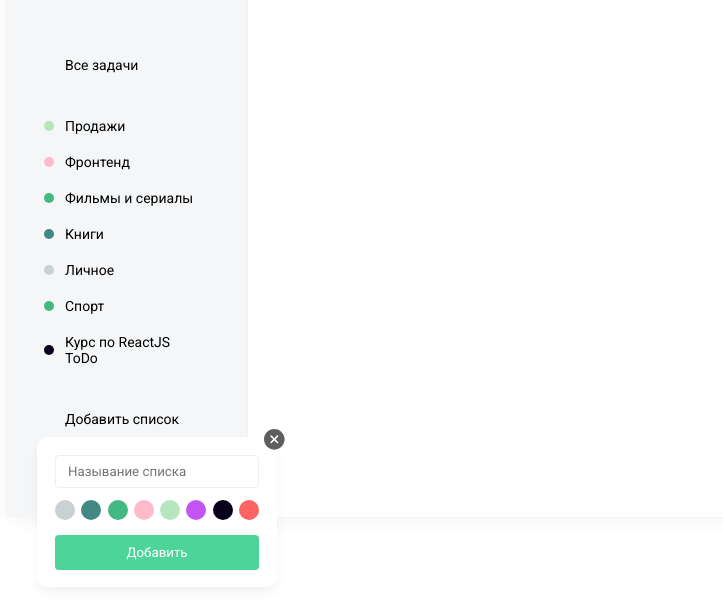
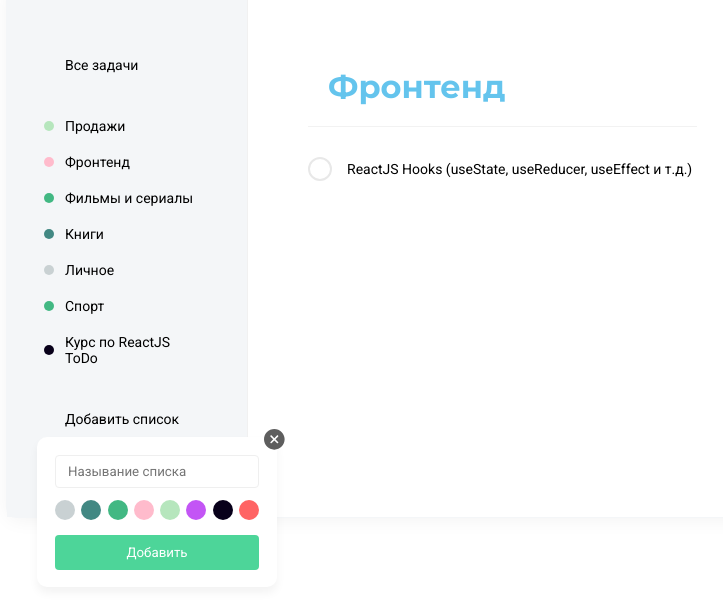
Before and after one commit to isamidinovas/Todo-ReactJS, a React (Create React App) app: page / in a window 1280 px wide. Shown: the part 148-756 px from the top of the page, without its empty margins (258-981 px from the left). Built offline with nearby package versions, Linux system fonts and the light colour scheme.

Commit message:
added round checkbox(3 lesson)

```diff
--- a/public/index.html
+++ b/public/index.html
@@ -28,6 +28,10 @@
     <link rel="preconnect" href="https://fonts.googleapis.com">
 <link rel="preconnect" href="https://fonts.gstatic.com" crossorigin>
 <link href="https://fonts.googleapis.com/css2?family=Roboto:wght@100;400;500&display=swap" rel="stylesheet">
+
+<link rel="preconnect" href="https://fonts.googleapis.com">
+<link rel="preconnect" href="https://fonts.gstatic.com" crossorigin>
+<link href="https://fonts.googleapis.com/css2?family=Montserrat:wght@700&family=Roboto:wght@100;400;500&display=swap" rel="stylesheet">
     <title>React App</title>
   </head>
   <body>
--- a/src/App.js
+++ b/src/App.js
@@ -3,7 +3,8 @@
 import List from "./components/List"
 import AddButtonList from './components/AddList/index'
 import DB from './assets/db.json'
-
+import Tasks from './components/Tasks'
+import listSvg from './assets/img/list.svg'
 function App(){
   const [lists, setLists]=useState(
     DB.lists.map(item =>{
@@ -38,7 +39,9 @@
 <List items={lists} onRemove={()=>(alert(1))} isRemovable/>
       <AddButtonList onAdd={onAddList} colors={DB.colors}/>
           </div>
-          <div className="todo_tasks"></div>
+          <div className="todo__tasks">
+            <Tasks/>
+          </div>
       </div>
    );
   }
--- a/src/assets/db.json
+++ b/src/assets/db.json
@@ -41,13 +41,13 @@
         "id": 1,
         "listId": 2,
         "text": "Изучить JavaScript",
-        "completed": true
+        "completed": false
       },
       {
         "id": 2,
         "listId": 2,
         "text": "Изучить паттерны проектирования",
-        "completed": false
+        "completed": true
       },
       {
         "id": 3,
--- /dev/null
+++ b/src/components/Tasks/Tasks.scss
@@ -0,0 +1,87 @@
+.tasks{
+    &__title{
+  font-family: 'Montserrat';
+  font-weight: 700;
+  font-size: 32px;
+  line-height: 39px;
+  color: #64c4ed;
+  padding:20px ;
+  border-bottom: 1px solid #f2f2f2;
+
+  &:hover{
+      img{
+          opacity: 0.2;
+      }
+  }
+  img{
+      opacity: 0;
+      cursor: pointer;
+      margin-left: 15px;
+      &:hover{
+          opacity: 0.8;
+
+      }
+  }
+    }
+    &__items{
+        margin-top: 30px;
+        &-row{
+            display: flex;
+            align-items: center;
+
+            p{
+                margin-left:15px;
+            }
+        }
+    }
+    .checkbox{
+
+      input{
+          display: none;
+      }
+
+      svg{
+          path{
+              stroke: #f2f2f2;
+          }
+      }
+
+      input:checked+label{
+        background-color:#4dd599 ;
+        border-color: #dff0e9;
+        svg{
+            opacity: 1;
+            path{
+                stroke:#fff;
+            }
+        }
+    }
+      &:hover{
+          label{
+              background-color:#f2f2f2 ;
+              border-color: #f2f2f2;
+              svg{
+                  opacity: 1;
+                  path{
+                    stroke: #b2b2b2; ;
+                }
+              }
+          }
+      }}
+        label{
+        display: flex;
+        align-items:center ;
+        justify-content: center;
+        border: 2px solid #e8e8e8;
+        border-radius: 30px;
+        width: 20px;
+        height: 20px;
+        cursor: pointer;
+
+        svg{
+            opacity: 0;
+        }
+
+        }
+
+        }
--- /dev/null
+++ b/src/components/Tasks/index.jsx
@@ -0,0 +1,29 @@
+import React from 'react';
+import './Tasks.scss';
+import editSvg from '../../assets/img/edit.svg'
+ const Tasks =() =>{
+  return (
+    <div className="tasks">
+       <h2 className="tasks__title">
+           Фронтенд
+           <img src={editSvg} alt="edit icon" />
+           </h2>
+           <div className="tasks__items">
+             <div className="tasks__items-row">
+             <div className="checkbox">
+
+               <input id="check" type="checkbox" />
+               <label htmlFor='check'>
+               <svg width="11" height="8" viewBox="0 0 11 8" fill="none" xmlns="http://www.w3.org/2000/svg">
+<path d="M9.29999 1.20001L3.79999 6.70001L1.29999 4.20001" stroke="black" stroke-width="1.5" stroke-linecap="round" stroke-linejoin="round"/>
+</svg>
+
+               </label>
+             </div>
+             <p>ReactJS Hooks (useState, useReducer, useEffect и т.д.)</p>
+           </div>
+        </div>
+    </div>
+  )
+}
+export default Tasks;
--- a/src/index.scss
+++ b/src/index.scss
@@ -10,6 +10,7 @@
 }
 
 .todo{
+    display: flex;
     position: absolute;
     left: 50%;
     top:50%;
@@ -26,6 +27,12 @@
       height:calc(100% - 120px);
       border-right: 1px solid #f1f1f1;
       padding: 60px 20px;
+  }
+
+  &__tasks{
+    flex: 1;
+    padding: 60px;
+
   }
 }
 
```
